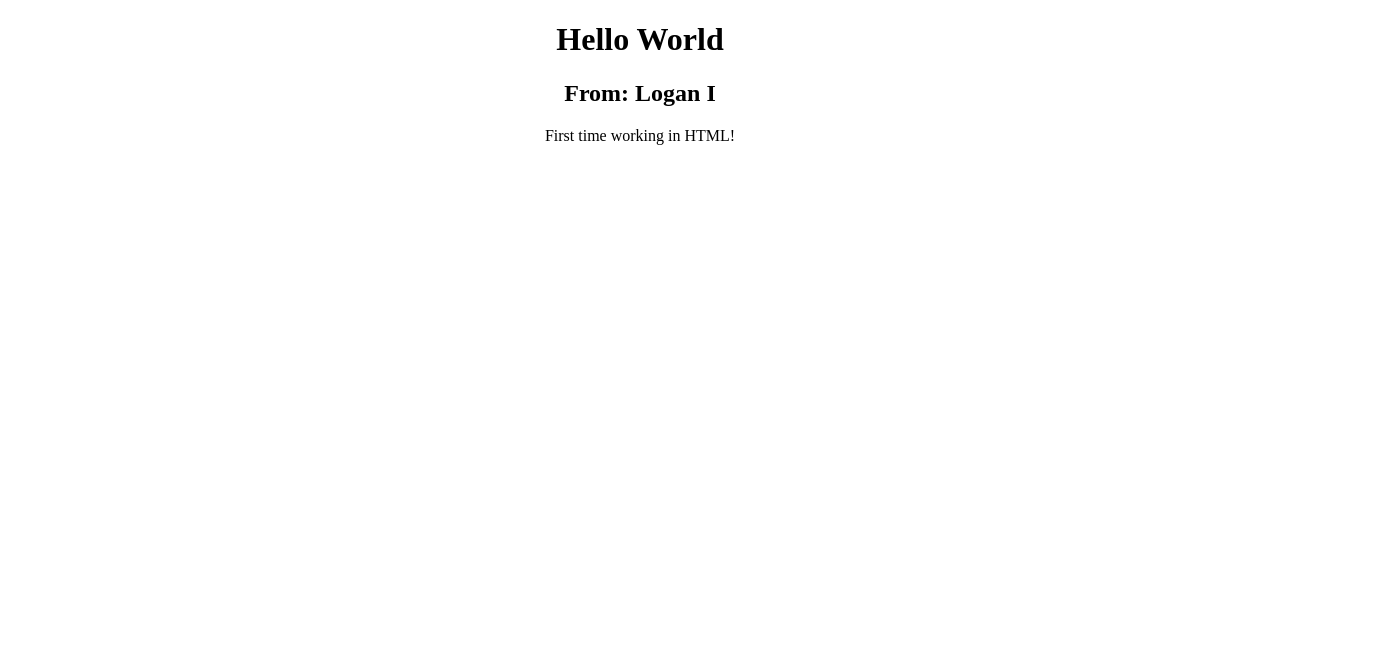
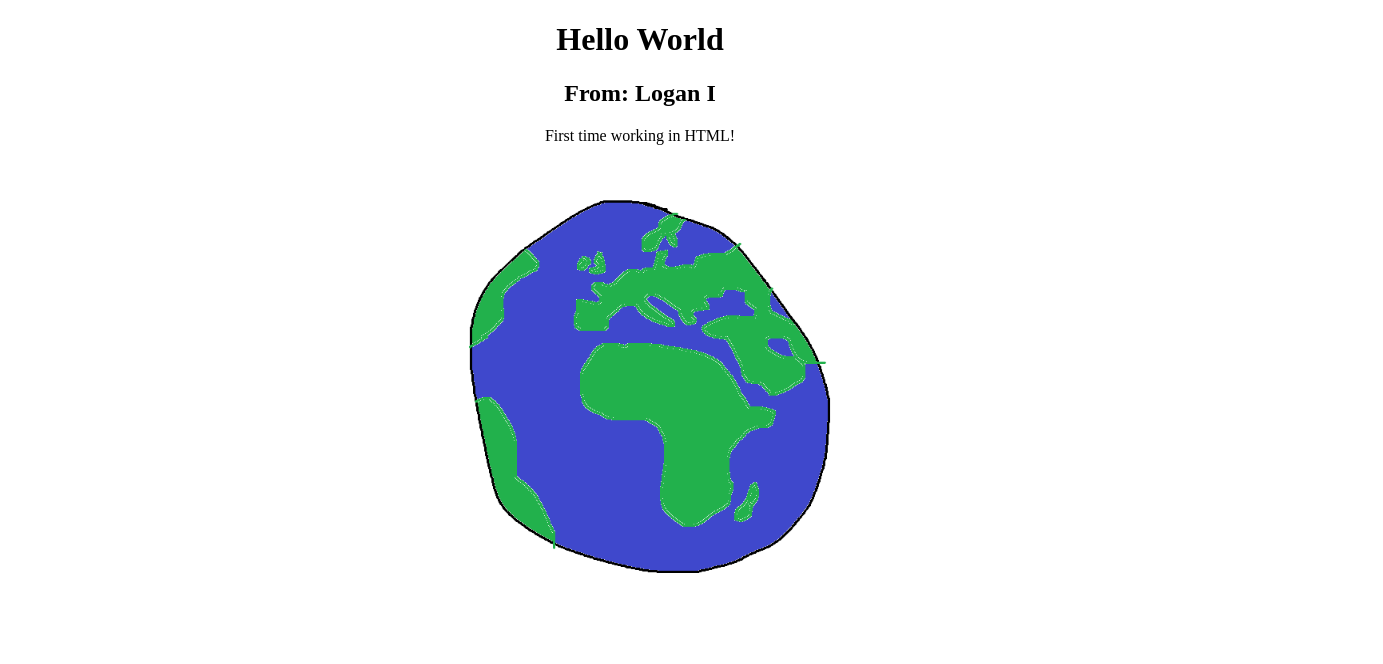
Before and after one commit to LoganIavelli/week-3-mi349, a plain HTML site: page index.html in a window 1280 px wide. Shown: the whole page, 1383 px wide, since content can reach past the window. Drawn offline with Linux system fonts and the light colour scheme.

Commit message:
Added an images folder with one (1) image as well as the corresponding data to the index.html file.

```diff
--- a/index.html
+++ b/index.html
@@ -9,5 +9,6 @@
     <h1 align="center">Hello World</h1>
     <h2 align="center">From: Logan I</h2>
     <p align="center">First time working in HTML!</p>
+    <img src="/images/globe.png" alt="My Lovely Attempt at a Globe" width="1375" height="500">
 </body>
 </html>
```
Also changed, not shown: images/globe.png (added).
